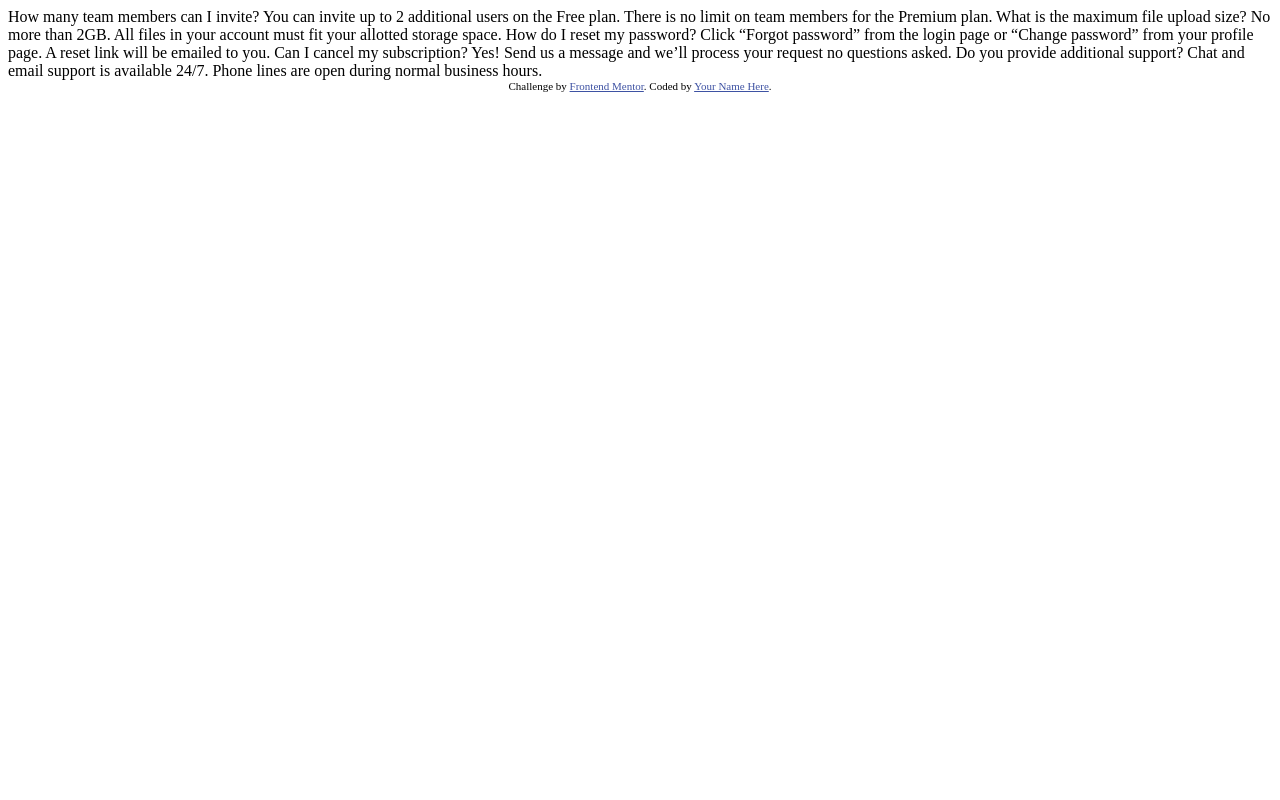
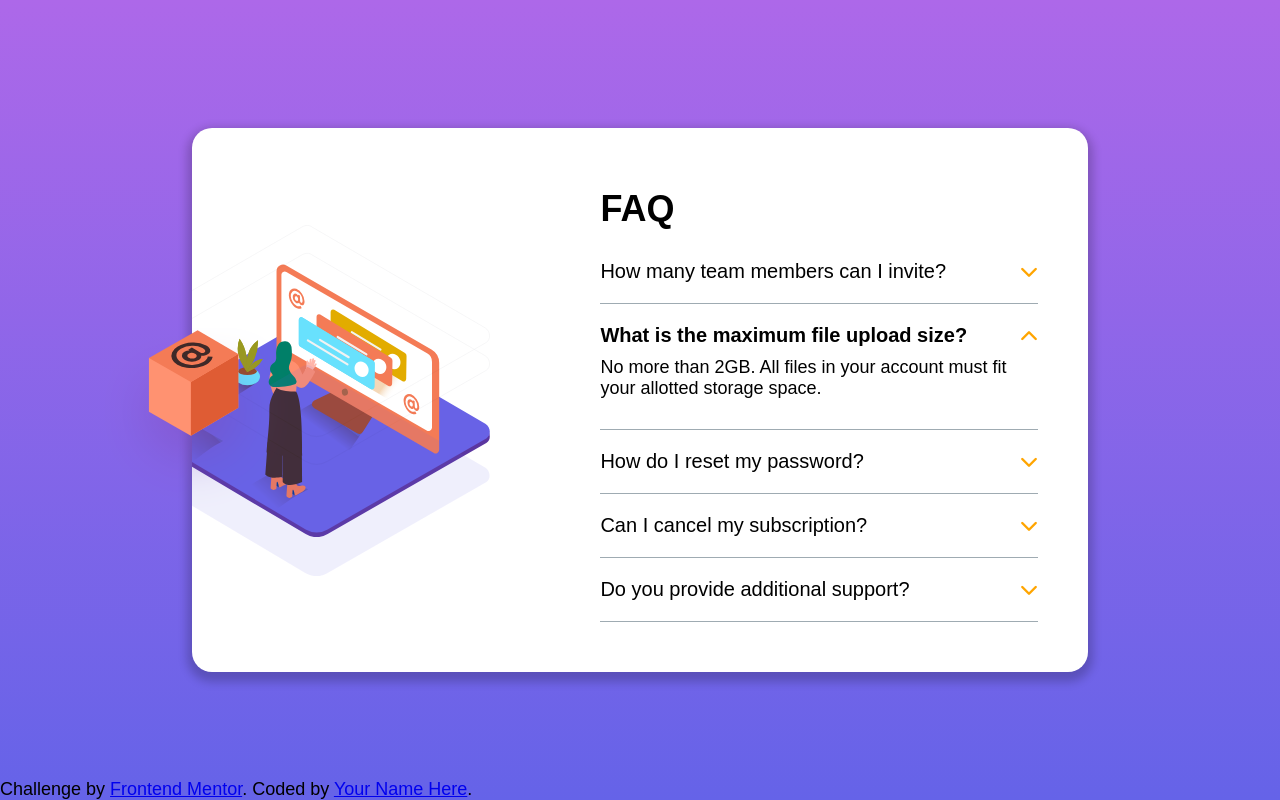
Before and after one commit to pchatard/faq-accordion, a plain HTML site: page faq-accordion-card-main/index.html in a window 1280 px wide. Drawn offline with Linux system fonts and the light colour scheme; a web font is replaced by a local one.

Commit message:
FAQ Accordion

```diff
--- /dev/null
+++ b/faq-accordion-card-main/css/styles.css
@@ -0,0 +1,199 @@
+@import url("https://fonts.googleapis.com/css2?family=Bai+Jamjuree:wght@400;600&display=swap");
+
+:root {
+	--strong-cyan: hsl(171, 66%, 44%);
+	--light-blue: hsl(233, 100%, 69%);
+	--dark-grayish-blue: hsl(210, 10%, 33%);
+	--grayish-blue: hsl(201, 11%, 66%);
+	--background-start: #ad68e9;
+	--background-end: #6563e8;
+}
+
+*,
+*:after,
+*:before {
+	margin: 0;
+	padding: 0;
+	box-sizing: inherit;
+}
+
+html {
+	font-size: 62.5%;
+}
+
+body {
+	box-sizing: border-box;
+	font-size: 1.8rem;
+	height: 100vh;
+	overflow: hidden;
+	background: linear-gradient(var(--background-start), var(--background-end));
+	position: relative;
+	font-family: "Bai Jamjuree", sans-serif;
+}
+
+main.container {
+	/* Position main on the page */
+	position: absolute;
+	top: 50%;
+	left: 50%;
+	transform: translate(-50%, -50%);
+
+	/* Style the container */
+	width: fit-content;
+	background-color: white;
+    border-radius: 20px;
+    width: 70%;
+	display: flex;
+    align-items: center;
+    box-shadow: 0px 5px 10px 5px rgba(0, 0, 0, 0.2);
+}
+
+.images {
+	flex: 1 1 40%;
+	align-self: stretch;
+	background: url("../images/bg-pattern-desktop.svg"),
+		url("../images/illustration-woman-online-desktop.svg");
+	background-repeat: no-repeat;
+	background-size: 100%;
+	background-position-x: -6rem;
+	background-position-y: center;
+}
+
+#box {
+	position: relative;
+	max-width: 100%;
+	height: auto;
+	top: 20rem;
+	left: -9.4rem;
+}
+
+#woman {
+	display: none;
+}
+
+.faq {
+	flex: 1 1 60%;
+	padding: 5rem;
+	display: flex;
+	flex-direction: column;
+	justify-content: space-between;
+	align-items: flex-start;
+}
+
+#faq__title {
+	margin: 1rem 0;
+}
+
+#faq__questions {
+	list-style: none;
+}
+
+#faq__questions li {
+	padding: 2rem 0;
+	border-bottom: 1px solid var(--grayish-blue);
+}
+
+section.active h2 {
+	font-weight: 600;
+}
+
+section .question__header {
+	width: 100%;
+	display: flex;
+	flex-direction: row;
+	justify-content: space-between;
+	align-items: center;
+}
+
+h2.question__header__title {
+	font-size: 2rem;
+	font-weight: 400;
+	cursor: pointer;
+}
+
+h2.question__header__title:hover {
+	color: orange;
+}
+
+.question__header__icon {
+	color: orange;
+	transition: all 0.2s;
+}
+
+section.active .question__header__icon {
+	color: orange;
+	transform: rotate(180deg);
+}
+
+.question p {
+	max-height: 0;
+	opacity: 0;
+	transition: all 0.2s;
+}
+
+.active p {
+	padding: 1rem 0;
+	max-height: 10rem;
+	opacity: 1;
+}
+
+footer.attribution {
+	position: fixed;
+	bottom: 0;
+}
+
+@media (max-width: 900px) {
+	html {
+		font-size: 50%;
+	}
+
+	main.container {
+		flex-direction: column;
+		width: 90%;
+	}
+
+	.images {
+		align-self: stretch;
+		background: url("../images/bg-pattern-mobile.svg");
+		background-repeat: no-repeat;
+		background-size: 50%;
+		background-position-x: center;
+		background-position-y: center;
+	}
+
+	#woman {
+		display: initial;
+		width: 60%;
+		position: relative;
+		bottom: 10rem;
+		left: 12rem;
+	}
+
+	#box {
+		display: none;
+    }
+
+	.faq {
+        width: 100%;
+        padding-top: 0;
+	}
+
+	#faq__title {
+		align-self: center;
+	}
+}
+
+@media (max-width: 600px) {
+	html {
+		font-size: 41%;
+	}
+
+	main.container {
+		flex-direction: column;
+		width: 90%;
+	}
+
+	#faq__questions li {
+		padding: 1rem 0;
+	}
+}
--- a/faq-accordion-card-main/index.html
+++ b/faq-accordion-card-main/index.html
@@ -1,40 +1,136 @@
 <!DOCTYPE html>
 <html lang="en">
-<head>
-  <meta charset="UTF-8">
-  <meta name="viewport" content="width=device-width, initial-scale=1.0"> <!-- displays site properly based on user's device -->
+	<head>
+		<meta charset="UTF-8" />
+		<meta name="viewport" content="width=device-width, initial-scale=1.0" />
+		<!-- displays site properly based on user's device -->
 
-  <link rel="icon" type="image/png" sizes="32x32" href="./images/favicon-32x32.png">
+		<link
+			rel="icon"
+			type="image/png"
+			sizes="32x32"
+			href="./images/favicon-32x32.png"
+		/>
 
-  <title>Frontend Mentor | FAQ Accordion Card</title>
+		<title>FAQ Accordion Card</title>
 
-  <!-- Feel free to remove these styles or customise in your own stylesheet 👍 -->
-  <style>
-    .attribution { font-size: 11px; text-align: center; }
-    .attribution a { color: hsl(228, 45%, 44%); }
-  </style>
-</head>
-<body>
-  How many team members can I invite?
-  You can invite up to 2 additional users on the Free plan. There is no limit on
-  team members for the Premium plan.
+		<link rel="stylesheet" href="css/styles.css" />
+		<script
+			src="https://kit.fontawesome.com/2eb37e9b40.js"
+			crossorigin="anonymous"
+		></script>
+		<script src="js/index.js" defer></script>
+	</head>
+	<body>
+		<main class="container">
+			<div class="images">
+				<img
+					src="images/illustration-woman-online-mobile.svg"
+					alt="Woman desk"
+					id="woman"
+				/>
+				<img
+					src="images/illustration-box-desktop.svg"
+					alt="Box"
+					id="box"
+				/>
+			</div>
+			<div class="faq">
+				<h1 id="faq__title">FAQ</h1>
+				<ul id="faq__questions">
+					<li>
+						<section class="question">
+							<div class="question__header">
+								<h2 class="question__header__title">
+									How many team members can I invite?
+								</h2>
+								<i
+									class="fas fa-chevron-down question__header__icon"
+								></i>
+							</div>
+							<p class="question__answer">
+								You can invite up to 2 additional users on the
+								Free plan. There is no limit on team members for
+								the Premium plan.
+							</p>
+						</section>
+					</li>
+					<li>
+						<section class="question active">
+							<div class="question__header">
+								<h2 class="question__header__title">
+									What is the maximum file upload size?
+								</h2>
+								<i
+									class="fas fa-chevron-down question__header__icon"
+								></i>
+							</div>
+							<p class="question__answer">
+								No more than 2GB. All files in your account must
+								fit your allotted storage space.
+							</p>
+						</section>
+					</li>
+					<li>
+						<section class="question">
+							<div class="question__header">
+								<h2 class="question__header__title">
+									How do I reset my password?
+								</h2>
+								<i
+									class="fas fa-chevron-down question__header__icon"
+								></i>
+							</div>
+							<p class="question__answer">
+								Click “Forgot password” from the login page or
+								“Change password” from your profile page. A
+								reset link will be emailed to you.
+							</p>
+						</section>
+					</li>
+					<li>
+						<section class="question">
+							<div class="question__header">
+								<h2 class="question__header__title">
+									Can I cancel my subscription?
+								</h2>
+								<i
+									class="fas fa-chevron-down question__header__icon"
+								></i>
+							</div>
+							<p class="question__answer">
+								Yes! Send us a message and we’ll process your
+								request no questions asked.
+							</p>
+						</section>
+					</li>
+					<li>
+						<section class="question">
+							<div class="question__header">
+								<h2 class="question__header__title">
+									Do you provide additional support?
+								</h2>
+								<i
+									class="fas fa-chevron-down question__header__icon"
+								></i>
+							</div>
+							<p class="question__answer">
+								Chat and email support is available 24/7. Phone
+								lines are open during normal business hours.
+							</p>
+						</section>
+					</li>
+				</ul>
+			</div>
+		</main>
 
-  What is the maximum file upload size?
-  No more than 2GB. All files in your account must fit your allotted storage space.
-
-  How do I reset my password?
-  Click “Forgot password” from the login page or “Change password” from your profile page.
-  A reset link will be emailed to you.
-
-  Can I cancel my subscription?
-  Yes! Send us a message and we’ll process your request no questions asked.
-
-  Do you provide additional support?
-  Chat and email support is available 24/7. Phone lines are open during normal business hours.
-
-  <div class="attribution">
-    Challenge by <a href="https://www.frontendmentor.io?ref=challenge" target="_blank">Frontend Mentor</a>.
-    Coded by <a href="#">Your Name Here</a>.
-  </div>
-</body>
+		<footer class="attribution">
+			Challenge by
+			<a
+				href="https://www.frontendmentor.io?ref=challenge"
+				target="_blank"
+				>Frontend Mentor</a
+			>. Coded by <a href="#">Your Name Here</a>.
+		</footer>
+	</body>
 </html>
--- /dev/null
+++ b/faq-accordion-card-main/js/index.js
@@ -0,0 +1,13 @@
+const questions = document.getElementsByClassName("question");
+
+for (let question of questions) {
+	const questionh2 = question.children[0];
+	questionh2.addEventListener("click", () => {
+		Array.from(questions).forEach((otherQuestion) => {
+			if (otherQuestion !== question) {
+				otherQuestion.classList.remove("active");
+			}
+		});
+		question.classList.toggle("active");
+	});
+}
```
